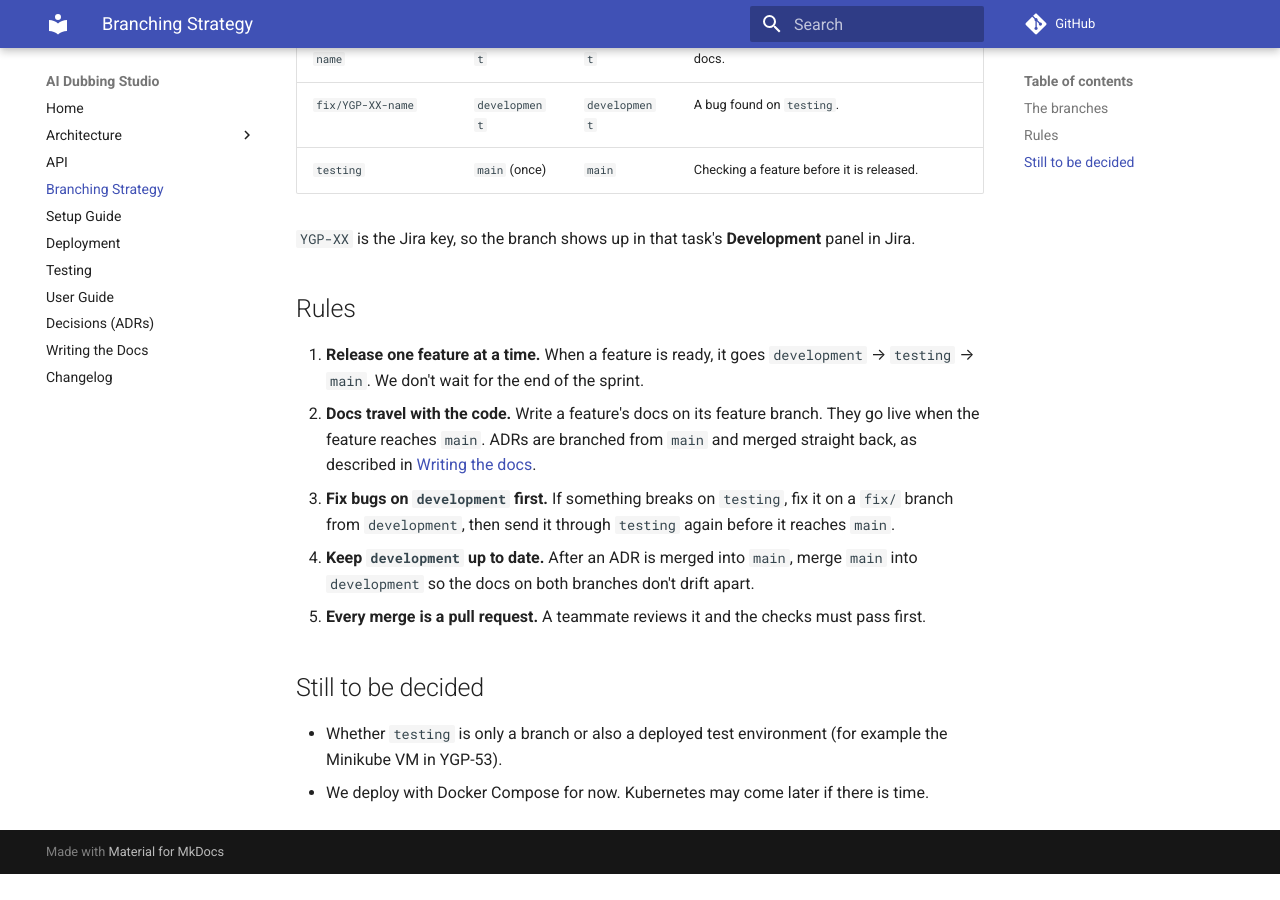
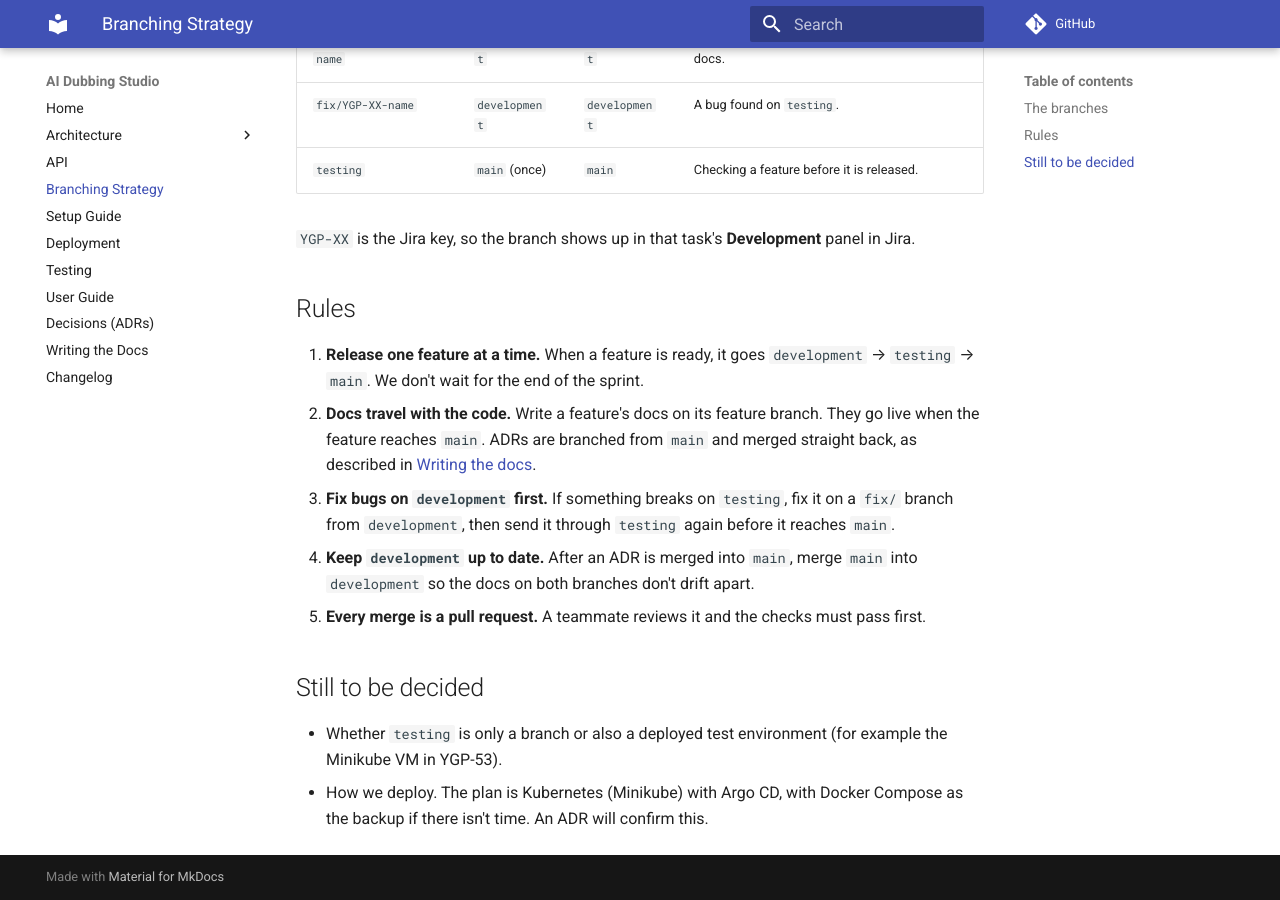
Before and after one commit to WH1TE-SHAD0W/ai-dubbing-studio, an MkDocs documentation site: the page built from docs/branching-strategy.md, in a window 1280 px wide and 900 px high, scrolled down 975 px. Built offline with MkDocs 1.6.1 and Material for MkDocs 9.7.7, drawn with Linux system fonts in a browser that asks for light colours; comment, search, counter and statistics services are not loaded; before the commit the page ends 1849 px from its top, so only the background shows below that.

Commit message:
docs: deploy plan is Kubernetes first, Compose as backup (YGP-50)
Co-Authored-By: Claude Opus 5.5 <noreply@anthropic.com>

```diff
--- a/docs/branching-strategy.md
+++ b/docs/branching-strategy.md
@@ -63,5 +63,5 @@ panel in Jira.
 
 - Whether `testing` is only a branch or also a deployed test environment (for
   example the Minikube VM in YGP-53).
-- We deploy with Docker Compose for now. Kubernetes may come later if there is
-  time.
+- How we deploy. The plan is Kubernetes (Minikube) with Argo CD, with Docker
+  Compose as the backup if there isn't time. An ADR will confirm this.
```
